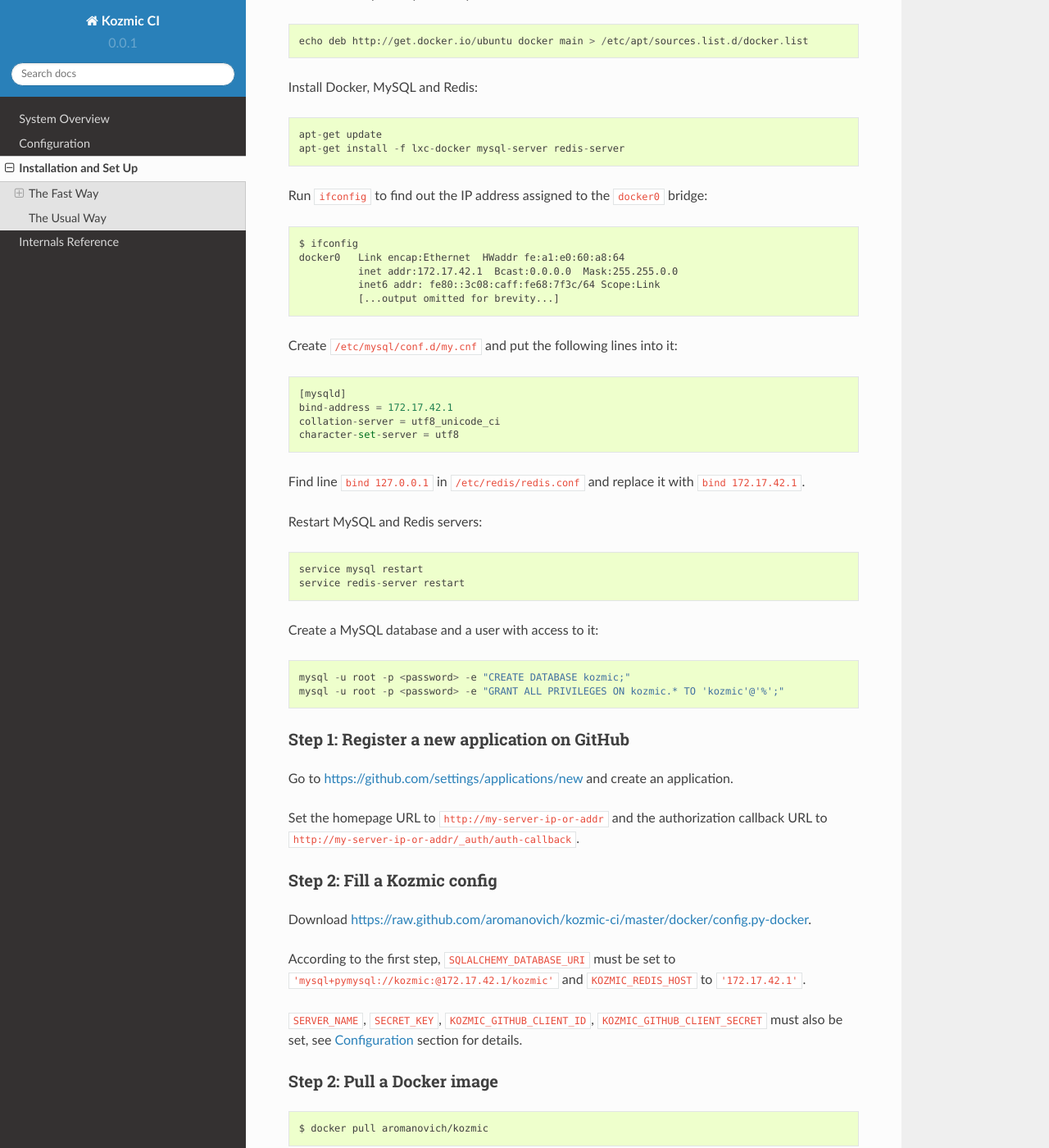
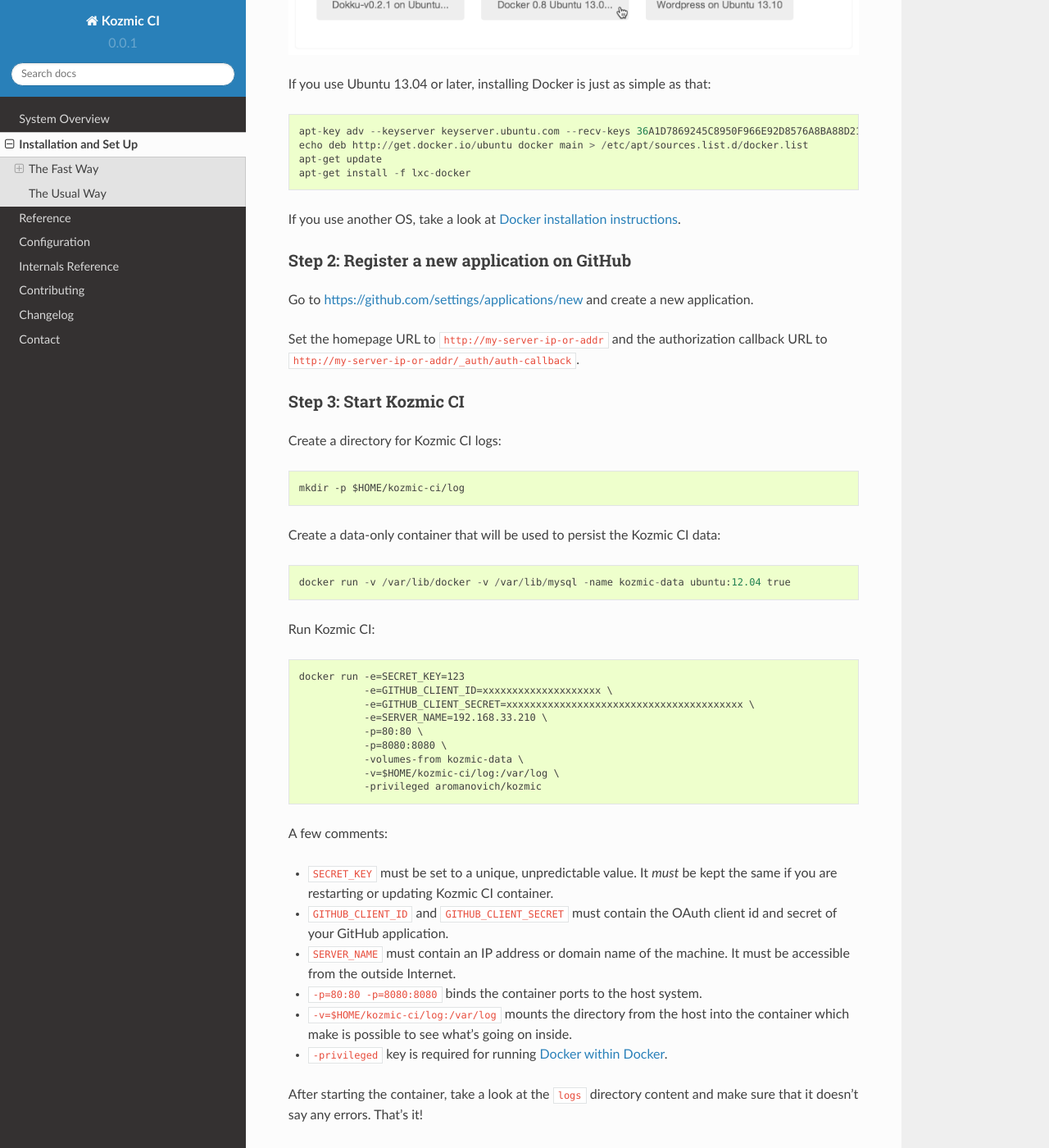
Before and after one commit to aromanovich/kozmic-ci, a Sphinx documentation site: the page built from docs/source/installation.rst, in a window 1280 px wide and 1400 px high, scrolled down 712 px. Shown: the whole window at 82% size. Built offline with Sphinx 7.4.7 and the Read the Docs theme 2.0.0, drawn with Linux system fonts in a browser that asks for light colours; cross-references to code outside the pages are shown as plain code; some of the changed text lies outside the part shown.

Commit message:
Make installing Docker-based distribution as simple as possible; add a lot of documentation

```diff
--- /dev/null
+++ b/docs/source/changelog.rst
@@ -0,0 +1,6 @@
+Changelog
+=========
+
+0.1.0
+-----
+Released: TODO
--- /dev/null
+++ b/docs/source/contact.rst
@@ -0,0 +1,4 @@
+Contact
+=======
+* Issues on GitHub: https://github.com/aromanovich/kozmic-ci/issues
+* Private email: anthony.romanovich [at] gmail
--- /dev/null
+++ b/docs/source/contributing.rst
@@ -0,0 +1,67 @@
+Contributing
+============
+
+This document is far from extensive, but hopefully it gives an idea of how to
+deploy a development version of Kozmic CI and get started.
+
+* Clone the source code from GitHub repository: https://github.com/aromanovich/kozmic-ci
+
+* Install the Python dependencies using pip::
+
+    pip install -r requirements/kozmic.txt
+    pip install -r requirements/tailer.txt
+    pip install -r requirements/dev.txt
+
+* Take a look at :ref:`configuration` variables and fill the configuration
+  file ``kozmic/config_local.py`` using ``kozmic/config_local.py-dist`` as an
+  example.
+
+Running the components
+----------------------
+* Run the development server::
+
+    KOZMIC_CONFIG=kozmic.config_local.DevelopmentConfig ./manage.py runserver
+
+* Run the Celery worker::
+
+    KOZMIC_CONFIG=kozmic.config_local.DevelopmentConfig \
+    celery worker -A kozmic.entry_point.celery -l debug
+
+* Run the tailer component::
+
+    KOZMIC_CONFIG=kozmic.config_local.DevelopmentConfig \
+    uwsgi --http-socket :8080 --gevent 5 --gevent-monkey-patch -H ~/Envs/kozmic/ \
+          --module tailer:app
+
+  Note that tailer app has to be run using uWSGI that is listed in
+  ``requirements/tailer.txt``. If you use a virtual environment (which is
+  strongly advised), path to it must be specified using ``-H`` argument.
+
+Running tests
+-------------
+* Run all tests: ``./test.sh``
+* Run tests that don't require Docker: ``./test.sh -m "not docker"``
+* Run the particular test: ``./test.sh -k TestUserDB``
+
+Working with the database
+-------------------------
+``./manage.py db`` provides an interface to `Alembic`_, a database migration
+tool.  Run ``./manage.py db --help`` to figure out what commands it has. The
+most useful are:
+
+* Apply database migrations::
+
+    KOZMIC_CONFIG=kozmic.config_local.DevelopmentConfig ./manage.py db upgrade
+
+* Automatically generate a new migration::
+
+    KOZMIC_CONFIG=kozmic.config_local.DevelopmentConfig ./manage.py db migrate
+
+Compiling the documentation
+---------------------------
+::
+
+    cd docs
+    KOZMIC_CONFIG=kozmic.config_local.DevelopmentConfig make html
+
+.. _Alembic: http://alembic.readthedocs.org/en/latest/index.html
--- a/docs/source/index.rst
+++ b/docs/source/index.rst
@@ -8,6 +8,10 @@
    :maxdepth: 2
 
    overview
+   installation
+   reference
    configuration
-   installation
    internals
+   contributing
+   changelog
+   contact
--- a/docs/source/installation.rst
+++ b/docs/source/installation.rst
@@ -1,126 +1,80 @@
 Installation and Set Up
 =======================
+
+.. toctree::
+    :maxdepth: 2
 
 The Fast Way
 ------------
 Kozmic CI offers a Docker-based single-node distribution.
 
-It has some limitations (no HTTPS support; cached Docker images are
-stored inside the container and will be lost after it's death;
-and it is a single node configuration, after all), but it's
-the fastest and easiest way to get started.
+It has some limitations, but it's the fastest and easiest way to get started.
 
-Step 0: Install basic requirements
-~~~~~~~~~~~~~~~~~~~~~~~~~~~~~~~~~~
-The basic requirements are:
+Step 1: Install Docker
+~~~~~~~~~~~~~~~~~~~~~~
+If you use `Digital Ocean`_, you can just create a droplet from an image
+with pre-installed Docker:
 
-* Ubuntu 12.04+
-* MySQL
-* Redis
-* Docker 0.7+
+.. image:: ./digital-ocean-docker.png
+    :width: 811px
 
-Add Docker repository key to the local keychain::
+If you use Ubuntu 13.04 or later, installing Docker is just as simple
+as that::
 
-     apt-key adv --keyserver keyserver.ubuntu.com --recv-keys 36A1D7869245C8950F966E92D8576A8BA88D21E9
+    apt-key adv --keyserver keyserver.ubuntu.com --recv-keys 36A1D7869245C8950F966E92D8576A8BA88D21E9
+    echo deb http://get.docker.io/ubuntu docker main > /etc/apt/sources.list.d/docker.list
+    apt-get update
+    apt-get install -f lxc-docker
 
-Add Docker repository to the apt sources list::
+If you use another OS, take a look at `Docker installation instructions`_.
 
-    echo deb http://get.docker.io/ubuntu docker main > /etc/apt/sources.list.d/docker.list
-
-Install Docker, MySQL and Redis::
-
-    apt-get update
-    apt-get install -f lxc-docker mysql-server redis-server
-
-Run ``ifconfig`` to find out the IP address assigned to the ``docker0`` bridge::
-
-    $ ifconfig
-    docker0   Link encap:Ethernet  HWaddr fe:a1:e0:60:a8:64
-              inet addr:172.17.42.1  Bcast:0.0.0.0  Mask:255.255.0.0
-              inet6 addr: fe80::3c08:caff:fe68:7f3c/64 Scope:Link
-              [...output omitted for brevity...]
-
-Create ``/etc/mysql/conf.d/my.cnf`` and put the following lines into it::
-
-    [mysqld]
-    bind-address = 172.17.42.1
-    collation-server = utf8_unicode_ci
-    character-set-server = utf8
-
-Find line ``bind 127.0.0.1`` in ``/etc/redis/redis.conf`` and replace it
-with ``bind 172.17.42.1``.
-
-Restart MySQL and Redis servers::
-
-    service mysql restart
-    service redis-server restart
-
-Create a MySQL database and a user with access to it::
-
-    mysql -u root -p <password> -e "CREATE DATABASE kozmic;"
-    mysql -u root -p <password> -e "GRANT ALL PRIVILEGES ON kozmic.* TO 'kozmic'@'%';"
-
-
-Step 1: Register a new application on GitHub
+Step 2: Register a new application on GitHub
 ~~~~~~~~~~~~~~~~~~~~~~~~~~~~~~~~~~~~~~~~~~~~
-Go to https://github.com/settings/applications/new and create an application.
+Go to https://github.com/settings/applications/new and create a new application.
 
 Set the homepage URL to ``http://my-server-ip-or-addr`` and the authorization
 callback URL to ``http://my-server-ip-or-addr/_auth/auth-callback``.
 
-Step 2: Fill a Kozmic config
-~~~~~~~~~~~~~~~~~~~~~~~~~~~~
-Download https://raw.github.com/aromanovich/kozmic-ci/master/docker/config.py-docker.
+Step 3: Start Kozmic CI
+~~~~~~~~~~~~~~~~~~~~~~~
+Create a directory for Kozmic CI logs::
 
-According to the first step, :setting:`SQLALCHEMY_DATABASE_URI` must be set to
-``'mysql+pymysql://kozmic:@172.17.42.1/kozmic'`` and
-:setting:`KOZMIC_REDIS_HOST` to ``'172.17.42.1'``.
+    mkdir -p $HOME/kozmic-ci/log
 
-:setting:`SERVER_NAME`, :setting:`SECRET_KEY`,
-:setting:`KOZMIC_GITHUB_CLIENT_ID`, :setting:`KOZMIC_GITHUB_CLIENT_SECRET`
-must also be set, see :ref:`configuration` section for details.
+Create a data-only container that will be used to persist the Kozmic CI data::
 
-Step 2: Pull a Docker image
-~~~~~~~~~~~~~~~~~~~~~~~~~~~
-::
+    docker run -v /var/lib/docker -v /var/lib/mysql -name kozmic-data ubuntu:12.04 true
 
-    $ docker pull aromanovich/kozmic
+Run Kozmic CI::
 
-The Dockerfile used to build ``aromanovich/kozmic``
-is available on GitHub: https://github.com/aromanovich/kozmic-ci/tree/master/docker.
-
-Step 2: Start a container
-~~~~~~~~~~~~~~~~~~~~~~~~~
-Create a directory that will contain Kozmic CI logs and then run:
-
-::
-
-    docker run -e=WORKER_CONCURRENCY=2 \
-               -e=CONFIG="`cat ./config.py`" \
-               -p=80:80 -p=8080:8080 \
-               -v=/absolute/path/to/created/logs/directory/:/var/log/ \
-               -privileged aromanovich/kozmic /run.sh
+    docker run -e=SECRET_KEY=123
+               -e=GITHUB_CLIENT_ID=xxxxxxxxxxxxxxxxxxxx \
+               -e=GITHUB_CLIENT_SECRET=xxxxxxxxxxxxxxxxxxxxxxxxxxxxxxxxxxxxxxxx \
+               -e=SERVER_NAME=192.168.33.210 \
+               -p=80:80 \
+               -p=8080:8080 \
+               -volumes-from kozmic-data \
+               -v=$HOME/kozmic-ci/log:/var/log \
+               -privileged aromanovich/kozmic
 
 A few comments:
 
-* ``WORKER_CONCURRENCY`` env variable must contain a number of workers that
-  will run jobs
-* ``CONFIG`` env variable must contain a Python code defining a ``Config``
-  class inherited from ``kozmic.config.DefaultConfig``
-* ``-p=80:80 -p=8080:8080`` binds the container ports to the host system
-* ``-v=/absolute/path/to/created/logs/directory/:/var/log/`` mounts the logs
-  directory from the host into the container which allows us to see what's
-  happening inside the container
-* ``-privileged`` key is required to allow running `Docker within Docker`_.
-
-.. _Docker within Docker: http://blog.docker.io/2013/09/docker-can-now-run-within-docker/
+* ``SECRET_KEY`` must be set to a unique, unpredictable value. It *must* be
+  kept the same if you are restarting or updating Kozmic CI container.
+* ``GITHUB_CLIENT_ID`` and ``GITHUB_CLIENT_SECRET`` must contain the
+  OAuth client id and secret of your GitHub application.
+* ``SERVER_NAME`` must contain an IP address or domain name of the machine.
+  It must be accessible from the outside Internet.
+* ``-p=80:80 -p=8080:8080`` binds the container ports to the host system.
+* ``-v=$HOME/kozmic-ci/log:/var/log`` mounts the directory from the host into
+  the container which make is possible to see what's going on inside.
+* ``-privileged`` key is required for running `Docker within Docker`_.
 
 After starting the container, take a look at the ``logs`` directory content and
 make sure that it doesn't say any errors. That's it!
 
 The Usual Way
 -------------
-
 The usual way is to not use Docker-based distribution, but manually deploy each
 of the three components:
 
@@ -128,7 +82,10 @@
 * A uWSGI-application that sends a job log into a websocket (:mod:`tailer`)
 * A Celery-worker that runs jobs
 
-A `Kozmic CI's Dockerfile`_ is pretty much self-documenting about how to do it.
+These components require Python 2.7, MySQL, Redis and Docker.
+
+A `Kozmic CI's Dockerfile`_ is pretty much self-documenting about how to deploy
+them.
 
 It uses `Supervisor`_ for running all the components (see the last three
 sections of `supervisor.conf`_) and `uWSGI`_ as an application server for
@@ -139,7 +96,6 @@
 
     KOZMIC_CONFIG=kozmic.config_local.Config ./manage.py db upgrade
 
-
 If you're planning to use Kozmic CI status images in GitHub README files,
 they must be served through HTTPS to prevent GitHub from caching them
 (see :setting:`KOZMIC_USE_HTTPS_FOR_BADGES` setting).
@@ -147,6 +103,11 @@
 :mod:`tailer` **must** be run using uWSGI that is listed in its requirements
 (``./requirements/tailer.txt``).
 
+
+
+.. _Docker installation instructions: https://www.docker.io/gettingstarted/#h_installation
+.. _Digital Ocean: https://www.digitalocean.com/?refcode=429df247edf9
+.. _Docker within Docker: http://blog.docker.io/2013/09/docker-can-now-run-within-docker/
 .. _Supervisor: http://supervisord.org/
 .. _uWSGI: http://uwsgi-docs.readthedocs.org/en/latest/
 .. _Kozmic CI's Dockerfile: https://github.com/aromanovich/kozmic-ci/tree/master/docker/Dockerfile
--- /dev/null
+++ b/docs/source/reference.rst
@@ -0,0 +1,132 @@
+Reference
+=========
+It's important to understand how jobs are performed in order to efficiently use
+Kozmic CI features such as dependencies caching.
+
+As it has been mentioned earlier, Kozmic CI uses Docker for a job isolation and
+dependencies caching.
+
+A job is defined by a hook. A hook consists of:
+
+* Docker base image
+* Build script
+* Install script (optional)
+* Tracked files (optional)
+
+Job Workflow
+------------
+Here's what Kozmic CI does when GitHub triggers the hook.
+
+* The Docker base image is pulled from the Central registry.
+* If the install script is specified and it hasn't been run before or if the
+  base image, the install script itself or some of tracked files have been
+  changed, the install script is run and the resulting container is promoted to
+  an image and cached.
+
+  Otherwise this step is skipped.
+
+* The build script is run in a Docker container created either from a cached
+  image (if the install script is specified) or Docker base image.
+
+If either the install script or the build script exits with a return code
+different from zero, the job considered failed.
+
+How Scripts Are Run
+-------------------
+Install scripts are processed the same way as build scripts. The only
+difference is that a result of an install script, a container, is cached.
+
+1. A container is created from that image. It's ``/kozmic`` directory is a
+   volume and mounted to the host machine.
+2. The script to be run is placed in that directory, along with some auxiliary
+   files: a helper for running the script, a file to which the script output
+   will be written, deploy key, etc.
+3. If the project's repository is private, ``ssh-agent`` is started and
+   the private deploy key is added to it.
+4. The repository is cloned to ``/kozmic/src`` and the required commit is
+   checked out.
+5. Finally, the script is run in the ``/kozmic/src`` directory from the
+   ``kozmic`` user. ``/kozmic`` directory and it's content owned by
+   ``kozmic`` user.
+
+.. note::
+
+    Changes that the install script makes to the ``/kozmic`` directory will not
+    be cached.
+
+Examples
+--------
+
+MySQL and Python
+++++++++++++++++
+Suppose the project is written in Python and uses MySQL. Here's an example of
+a hook configuration.
+
+Docker base image: ``kozmic/ubuntu:12.04``.
+
+Install script::
+
+    #!/bin/bash
+    set -e  # Exit if any command returns a non-zero status
+
+    sudo su <<EOF
+    pip install -r ./requirements/basic.txt
+    pip install -r ./requirements/dev.txt
+    EOF
+
+Tracked files::
+
+    requirements/basic.txt
+    requirements/dev.txt
+
+Build script::
+
+    #!/bin/bash
+    set -e
+
+    sudo su <<EOF
+    /usr/bin/mysqld_safe &
+    sleep 3  # Give it time to start
+    mysql -e 'create database rsstank_test character set utf8 collate utf8_general_ci;'
+    EOF
+
+    cp ./rsstank/config_local.py-kozmic ./rsstank/config_local.py
+    ./test.sh
+
+We run ``pip`` from root because it sets up packages system-wide.
+
+MySQL is already set up in the ``kozmic/ubuntu:12.04`` image. It has to be
+started manually before the tests, because Docker doesn't use Ubuntu's init
+system.
+
+MongoDB and Python
+++++++++++++++++++
+Here's another example for a project that uses MongoDB.
+
+Docker base image: ``kozmic/debian:wheezy``.
+
+Install script::
+
+    #!/bin/bash
+    set -e  # Exit if any command returns a non-zero status
+
+    echo 'deb http://downloads-distro.mongodb.org/repo/debian-sysvinit dist 10gen' | \
+        sudo tee /etc/apt/sources.list.d/mongodb.list
+    sudo apt-get update
+    sudo apt-get install -y --force-yes mongodb-10gen
+
+    sudo pip install -r requirements/devel.txt
+
+Tracked files::
+
+    requirements/basic.txt
+    requirements/dev.txt
+
+Build script::
+
+    #!/bin/bash
+    set -e  # Exit if any command returns a non-zero status
+
+    sudo /etc/init.d/mongodb start
+
+    py.test --cov=adlift --cov-report=term
```
Also changed, not shown: docs/source/configuration.rst (+6 -8 lines), docs/source/overview.rst (+26 -28 lines), docs/source/digital-ocean-docker.png (added), 8 other files.
